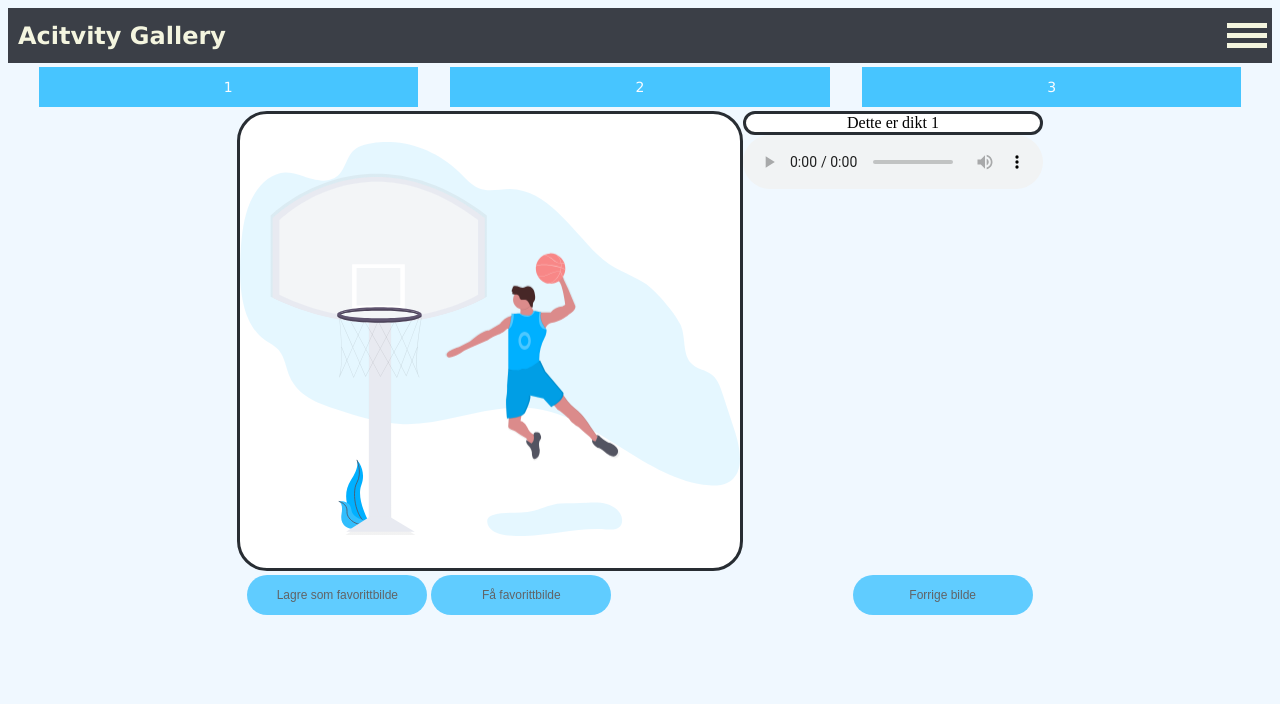
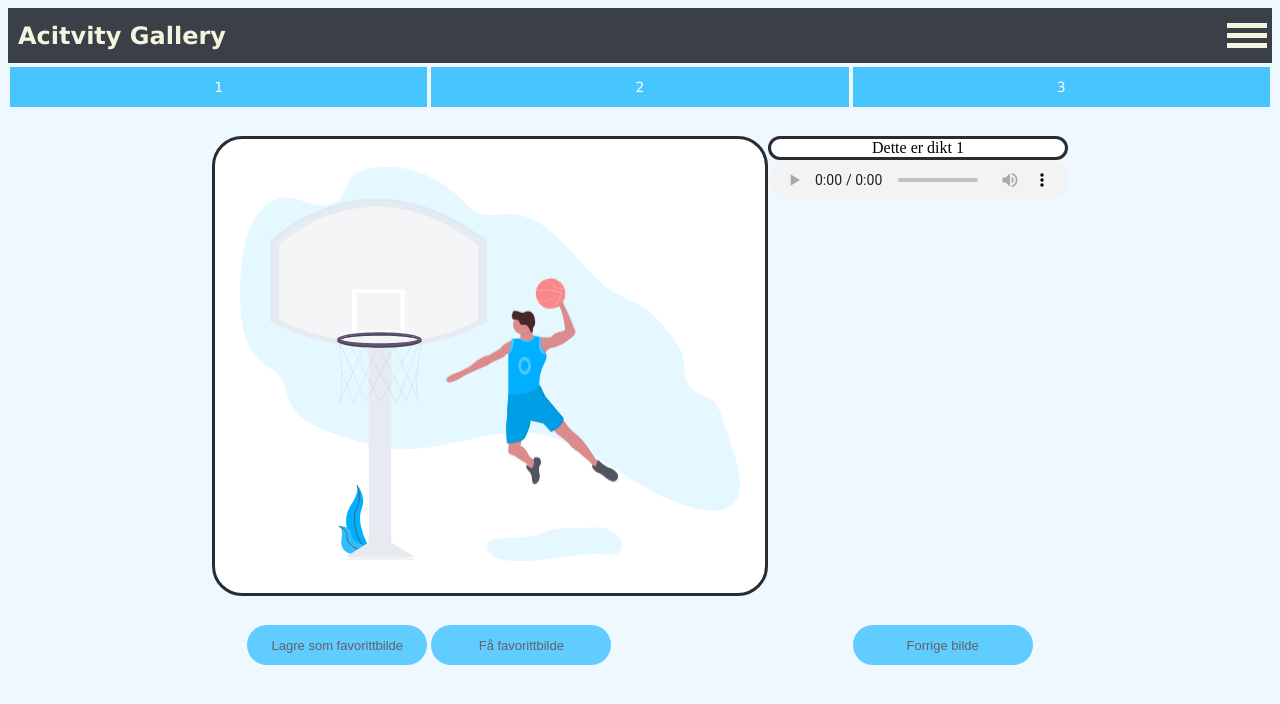
Before and after one commit to kristofferTJ/IT2108-project-1, a React (Create React App) app in the folder prosjekt-2/: page / in a window 1280 px wide. Shown: the top 704 px of the page. Built offline with nearby package versions, Linux system fonts and the light colour scheme.

Commit message:
design changes

```diff
--- a/prosjekt-2/src/App.css
+++ b/prosjekt-2/src/App.css
@@ -18,8 +18,8 @@
 }
 
 .space{
-  width: 30px;
-  flex-shrink: 10;
+  height: 25px;
+  width: 100%
 }
 
 .Main {
@@ -41,7 +41,7 @@
   border: none;
   color: black;
   text-align: center;
-  font-size: 12px;
+  font-size: 13px;
   font-family: sans-serif;
   margin: 4px 2px;
   opacity: 0.6;
--- a/prosjekt-2/src/App.tsx
+++ b/prosjekt-2/src/App.tsx
@@ -1,6 +1,5 @@
 import React, { useContext, useState } from 'react';
 import './App.css';
-import Sidebar from './components/Menu/Menu';
 import { GlobalStateContext } from './context/GlobalStateContext';
 import './App.css';
 import Tabs from './components/Tabs/Tabs';
@@ -41,17 +40,15 @@ function App() {
       <div className="Header"><Header></Header></div>
       <div className="Container">
         <tabsContext.Provider value={{ activeTab, setActiveTab }}>
-          <Tabs></Tabs>
+        <Tabs></Tabs>
+        <div className="space"></div>
         <div className="Main_and_sidebar">
-        {/* <div className="space"></div> */}
           <div className="Main">
             <Main></Main>
           </div>
-          {/* <div className="Sidebar">
-          </div>
-          <div className="space"></div> */}
         </div>
         </tabsContext.Provider>
+        <div className="space"></div>
         <div className="buttonContainer2">
           <div className="fav1">
             <button className="favorite" onClick={favoritt}>Lagre som favorittbilde</button>
--- a/prosjekt-2/src/Main.css
+++ b/prosjekt-2/src/Main.css
@@ -6,6 +6,7 @@
 
 .imagediv{
     background-color: white;
+    width: 550px;
     border-style: solid;
     border-color: #282d33;
     border-width: 3px;
@@ -32,7 +33,11 @@
     justify-content: space-evenly;
 }
 
-@media only screen and (max-width: 1070px) {
+#audiobar{
+    height: 40px;
+}
+
+@media only screen and (max-width: 1000px) {
     .installations{
       flex-direction: column;
     }
@@ -52,8 +57,7 @@
     }
 
      .installations{
-        width: 280px;
-        height: 400px;
+        height: 300px;
     }
 
     svg{
@@ -65,4 +69,9 @@
         width: 280px;
     }
 
+    #audiobar{
+        width: 200px;
+        height: 20px;
+    }
+
   }
--- a/prosjekt-2/src/Main.tsx
+++ b/prosjekt-2/src/Main.tsx
@@ -42,7 +42,7 @@ function Main() {
                     <div>Dette er dikt {getPoem[0][tab!.activeTab - 1]}</div>
                 </div>
                 <div>
-                    <audio src={(audio!)} controls></audio>
+                    <audio src={(audio!)} controls id="audiobar"></audio>
                 </div>
             </div>
         </div>
--- a/prosjekt-2/src/components/Burgermenu/Burger.css
+++ b/prosjekt-2/src/components/Burgermenu/Burger.css
@@ -8,6 +8,10 @@
     height: 5px;
   }
 
+  .burgermenuContainer:hover {
+    cursor: pointer;
+}
+
   @media only screen and (max-width: 600px) {
     .burgerBar{
         width: 25px;
--- a/prosjekt-2/src/components/Burgermenu/Burgermenu.tsx
+++ b/prosjekt-2/src/components/Burgermenu/Burgermenu.tsx
@@ -1,7 +1,7 @@
-import React, {useState} from "react";
+import React from "react";
 import Sidebar from "../Menu/Menu";
-import Burger from '../Burgermenu/Burger';
-import { booleanLiteral } from "@babel/types";
+// import Burger from '../Burgermenu/Burger';
+// import { booleanLiteral } from "@babel/types";
 
 interface Props{
     isOpen: boolean;
--- a/prosjekt-2/src/components/Menu/Menu.tsx
+++ b/prosjekt-2/src/components/Menu/Menu.tsx
@@ -19,7 +19,7 @@ function Sidebar() {
         </button>
         <button className="catagories" onClick={() => {sessionStorage.setItem('lastPictureMenu', imgProvider.activeImg.toString()); imgProvider.setActiveImg(3)}}>
           {' '}
-          Chill
+          Social
         </button>
       </div>
 
@@ -29,19 +29,19 @@ function Sidebar() {
           className="catagories"
           onClick={() => soundProvider.setActiveSound(1)}
         >
-          Sport
+          Stadium
         </button>
         <button
           className="catagories"
           onClick={() => soundProvider.setActiveSound(2)}
         >
-          Work
+          Office
         </button>
         <button
           className="catagories"
           onClick={() => soundProvider.setActiveSound(3)}
         >
-          Chill
+          Bongo
         </button>
       </div>
       <div className="poemContainer">
--- a/prosjekt-2/src/components/Tabs/Tabs.css
+++ b/prosjekt-2/src/components/Tabs/Tabs.css
@@ -6,7 +6,7 @@
 
 .button {
     background-color: #00B0FF;
-    width: 30%;
+    width: 33%;
     height: 40px;
     border: none;
     color: white;
```
